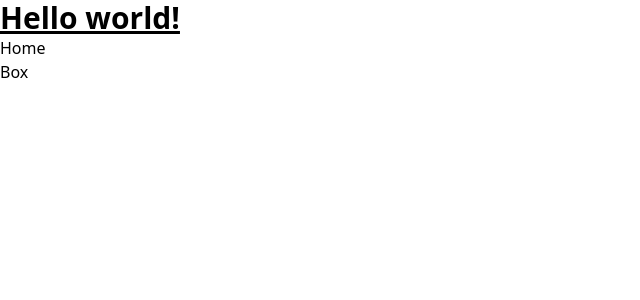
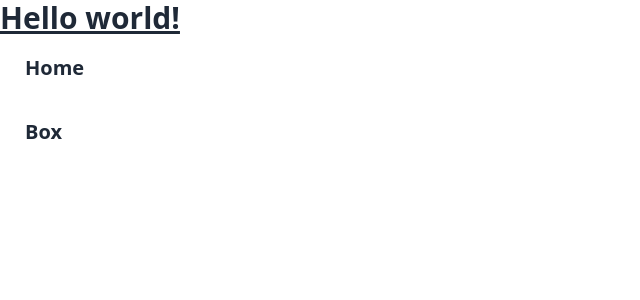
Before and after one commit to obake-fe/babylon_practice, a React (Vite) app: page / in a window 1280 px wide. Shown: the top 300 px of the page, without its empty margins (0-640 px from the left). Built offline with nearby package versions, Linux system fonts and the light colour scheme.

Commit message:
feat: daisyui 追加

```diff
--- a/package.json
+++ b/package.json
@@ -20,6 +20,7 @@
     "@types/react": "^18.3.18",
     "@types/react-dom": "^18.3.5",
     "@vitejs/plugin-react-swc": "^3.5.0",
+    "daisyui": "^4.12.23",
     "eslint": "^9.18.0",
     "eslint-config-prettier": "^10.0.1",
     "eslint-plugin-react": "^7.37.4",
--- a/src/Home.tsx
+++ b/src/Home.tsx
@@ -6,11 +6,15 @@ export const Home = () => {
       <h1 className="text-3xl font-bold underline">Hello world!</h1>
       <nav>
         <ul>
-          <li>
-            <Link to="/">Home</Link>
+          <li className="navbar bg-base-100">
+            <Link to="/" className="btn btn-ghost text-xl">
+              Home
+            </Link>
           </li>
-          <li>
-            <Link to="/box">Box</Link>
+          <li className="navbar bg-base-100">
+            <Link to="/box" className="btn btn-ghost text-xl">
+              Box
+            </Link>
           </li>
         </ul>
       </nav>
--- a/tailwind.config.js
+++ b/tailwind.config.js
@@ -1,8 +1,10 @@
+import daisyui from "daisyui";
+
 /** @type {import('tailwindcss').Config} */
 export default {
   content: ["./src/**/*.{js,jsx,ts,tsx}"],
   theme: {
     extend: {},
   },
-  plugins: [],
+  plugins: [daisyui],
 };
```
Also changed, not shown: 1 other file (tests, documents, lock files or other folders).
